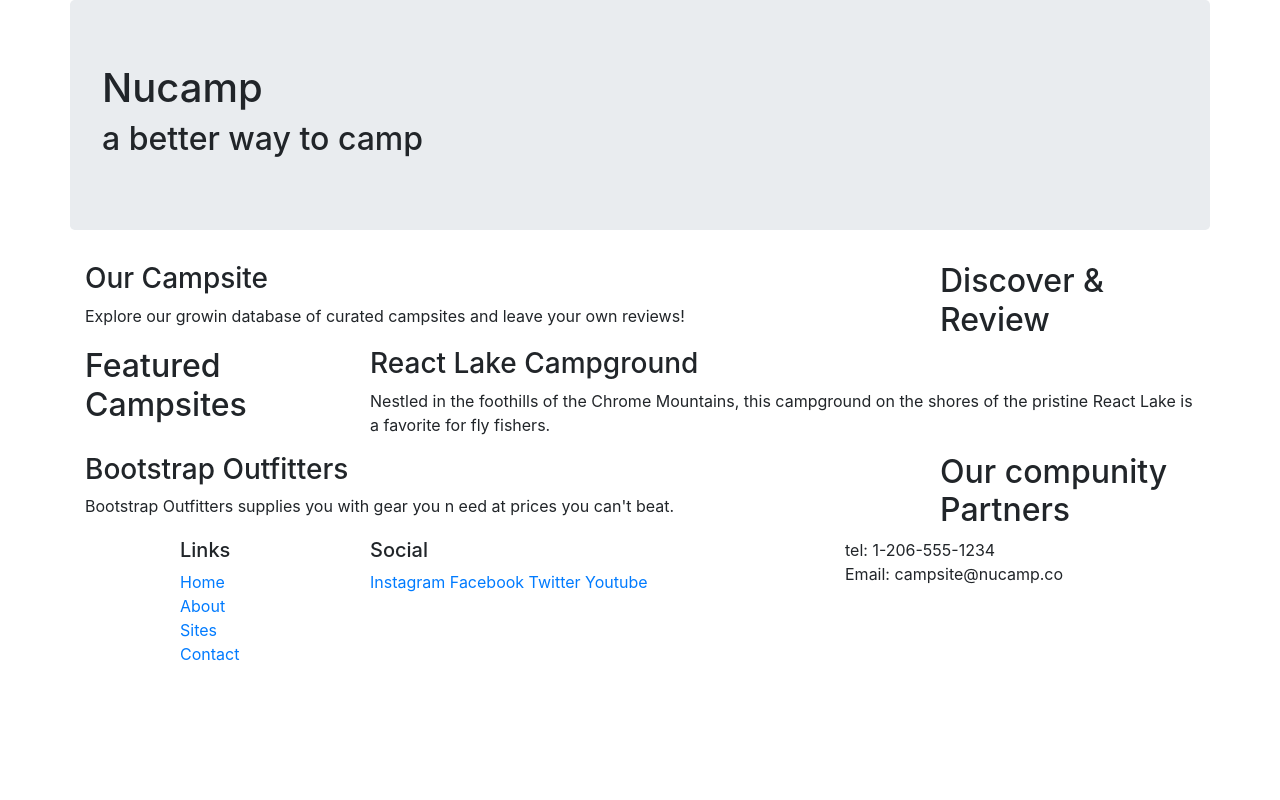
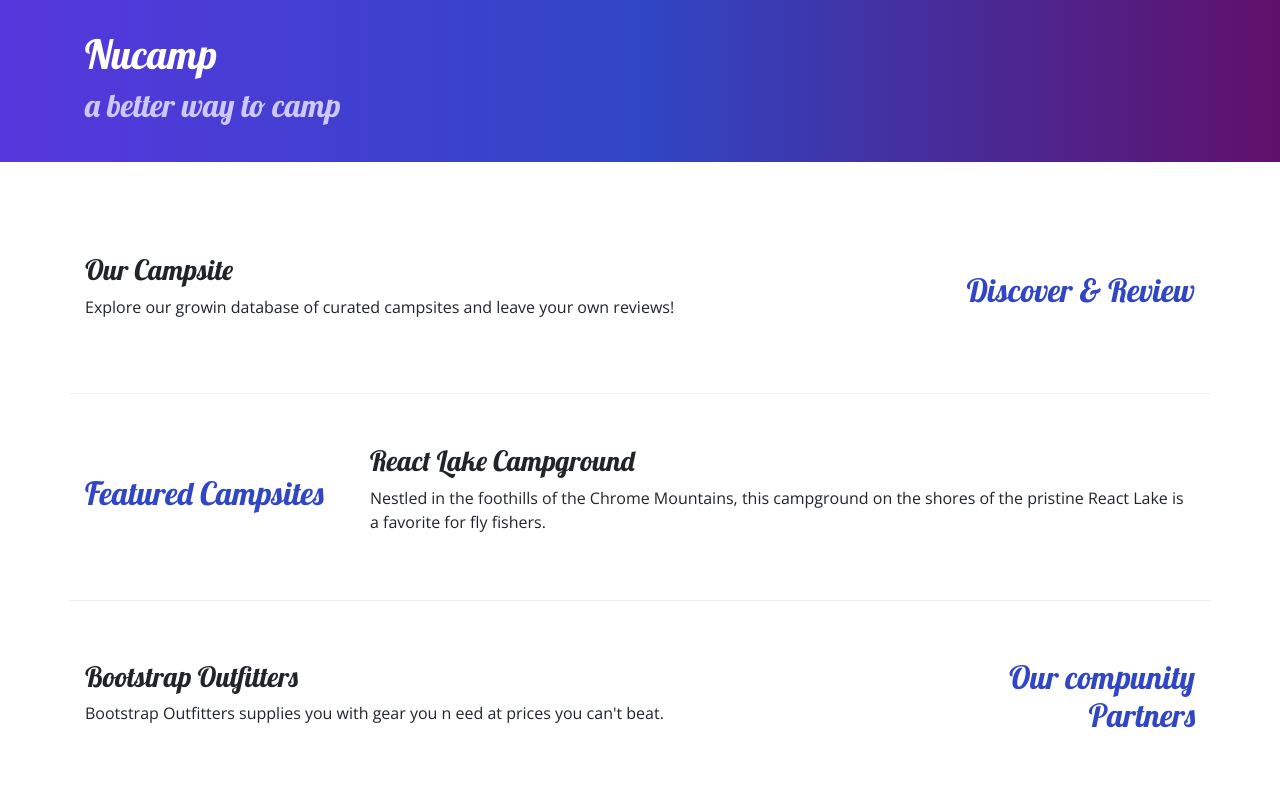
Before and after one commit to Kseckman/nucampsite_2_bootstrap, a website: page index.html in a window 1280 px wide. Shown: the top 800 px of the page. Drawn offline with nearby package versions, Linux system fonts and the light colour scheme.

Commit message:
custom styling and bootstrap alignment

```diff
--- /dev/null
+++ b/css/styles.css
@@ -0,0 +1,32 @@
+body {
+    font-family: 'Open Sans', sans-serif;
+}
+
+h1, h2, h3 {
+    font-family: 'Lobster', cursive;
+}
+
+h2 {
+    color:#3046c5;
+}
+
+header h2 {
+    color:#cec8ff;
+}
+
+footer{
+    background-image: linear-gradient(#CEC8FF, white);
+    padding: 20px 0;
+}
+
+.jumbotron {
+    padding: 30px;
+    background-image: linear-gradient(to right, #5637DD, #3046C5, #60106B);
+    color: white;
+}
+
+.row-content{
+    padding: 50px 0;
+    border-bottom: 1px ridge;
+    min-height: 200px;
+}
--- a/index.html
+++ b/index.html
@@ -3,14 +3,18 @@
 <head>
     <meta charset="UTF-8">
     <meta name="viewport" content="width=device-width, initial-scale=1.0">
-    <!-- Bootstrap CSS -->
-    <link rel="stylesheet" href="node_modules/bootstrap/dist/css/bootstrap.min.css">
+     <!-- Bootstrap CSS -->
+     <link rel="stylesheet" href="node_modules/bootstrap/dist/css/bootstrap.min.css" />
+
+     <!-- Additional CSS must be placed after Bootstrap CSS -->
+     <link rel="stylesheet" href="https://fonts.googleapis.com/css?family=Lobster|Open+Sans" />
+     <link rel="stylesheet" href="css/styles.css" />
 
     <title>Nucamp: A Better Way To Camp</title>
 </head>
 <body>
-    <header>
-        <div class="container jumbotron">
+    <header class="jumbotron jumbotron-fluid">
+        <div class="container">
             <div class="row">
                 <div class="col">
                     <h1>Nucamp</h1>
@@ -21,9 +25,9 @@
     </header>
 
     <div class="container">
-        <div class="row">
+        <div class="row row-content align-items-center">
             <div class="col-sm-4 col-md-3 order-sm-last">
-                <h2>Discover & Review</h2>
+                <h2 class="text-sm-right">Discover & Review</h2>
             </div>
             <div class="col">
                 <h3>Our Campsite</h3>
@@ -31,7 +35,7 @@
             </div>
         </div>
 
-        <div class="row">
+        <div class="row row-content align-items-center">
             <div class="col-sm-4 col-md-3">
                 <h2>Featured Campsites</h2>
             </div>
@@ -41,9 +45,9 @@
             </div>
         </div>
 
-        <div class="row">
+        <div class="row row-content align-items-center">
             <div class="col-sm-4 col-md-3 order-sm-last">
-                <h2>Our compunity Partners</h2>
+                <h2 class="text-sm-right">Our compunity Partners</h2>
             </div>
             <div class="col">
                 <h3>Bootstrap Outfitters</h3>
@@ -64,14 +68,14 @@
                         <li><a href="#">Contact</a></li>
                     </ul>
                 </div>
-                <div class="col-6 col-sm-5">
+                <div class="col-6 col-sm-5 text-center">
                     <h5>Social</h5>
                     <a href="http://instagram.com">Instagram</a>
                     <a href="http://facebook.com">Facebook</a>
                     <a href="http://twitter.com">Twitter</a>
                     <a href="http://youtube.com">Youtube</a>
                 </div>
-                <div class="col-sm-4">
+                <div class="col-sm-4 text-center">
                     tel: 1-206-555-1234<br/>
                     Email: campsite@nucamp.co
                 </div>
```
